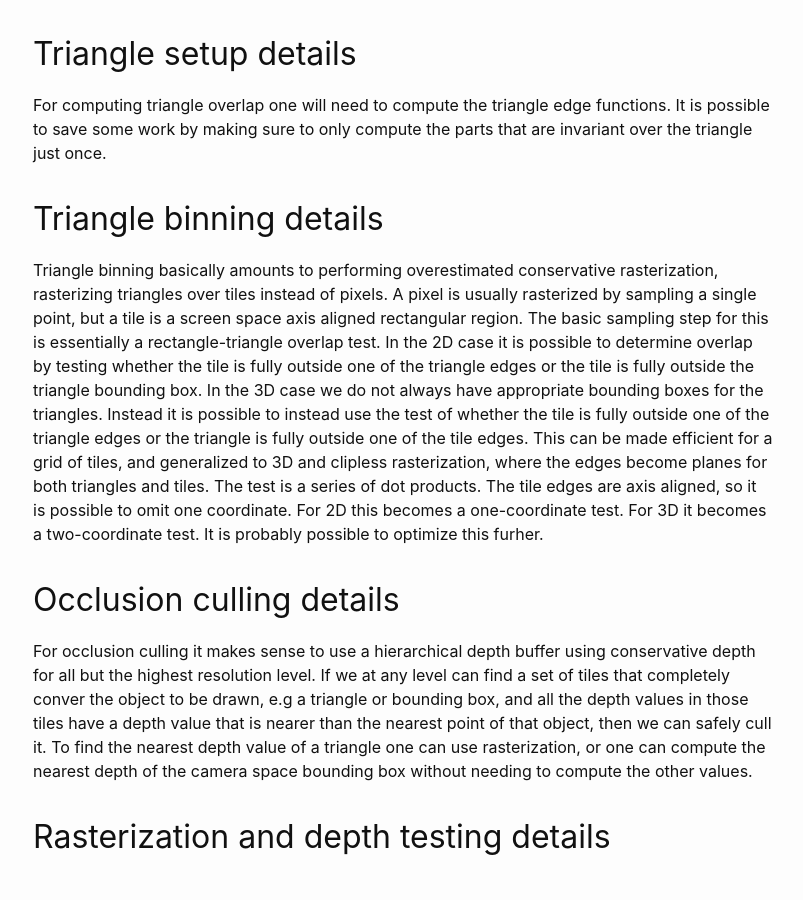
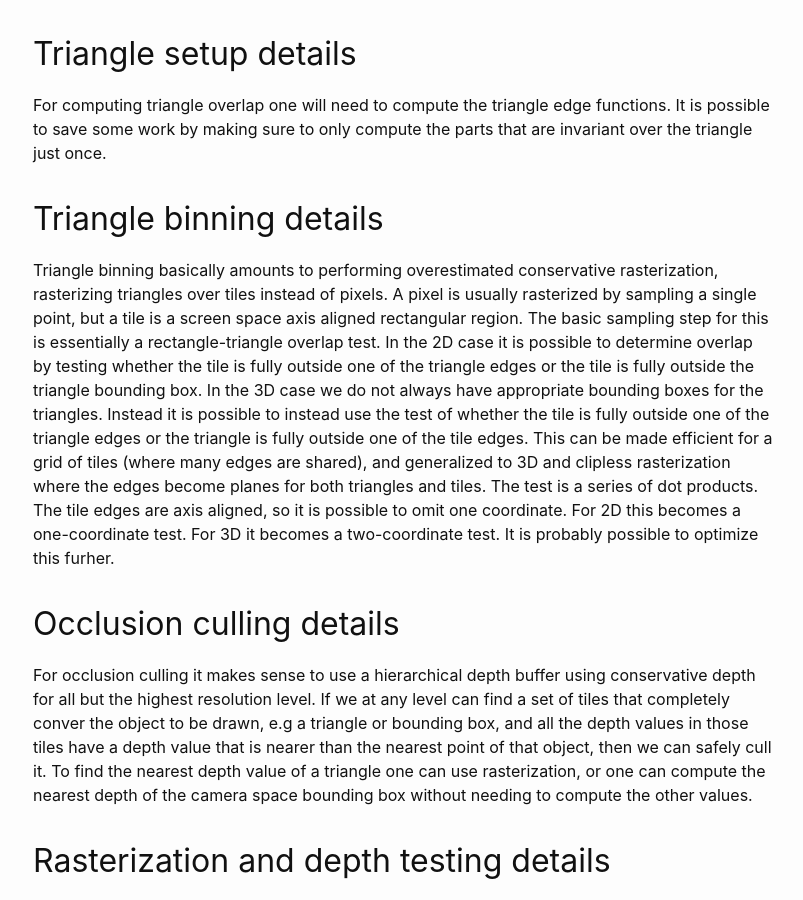
Before and after one commit to torgeiba/torgeiba.github.io, a Jekyll site: the page built from _posts/2023-02-10-rasterization-software-rasterization-project.md, in a window 1280 px wide and 900 px high, scrolled down 2073 px. Shown: the whole window, without its empty margins (237-1040 px from the left). Built offline with Jekyll 4.4.1, drawn with Linux system fonts in a browser that asks for light colours; our own code applies the rules of GitHub Pages for plain Markdown files.

Commit message:
Update 2023-02-10-rasterization-software-rasterization-project.md

```diff
--- a/_posts/2023-02-10-rasterization-software-rasterization-project.md
+++ b/_posts/2023-02-10-rasterization-software-rasterization-project.md
@@ -61,7 +61,7 @@ The basic sampling step for this is essentially a rectangle-triangle overlap tes
 In the 2D case it is possible to determine overlap by testing whether the tile is fully outside one of the triangle edges or the tile is fully outside the
 triangle bounding box. In the 3D case we do not always have appropriate bounding boxes for the triangles.
 Instead it is possible to instead use the test of whether the tile is fully outside one of the triangle edges or the triangle is fully outside one of the tile edges.
-This can be made efficient for a grid of tiles, and generalized to 3D and clipless rasterization, where the edges become planes for both triangles and tiles.
+This can be made efficient for a grid of tiles (where many edges are shared), and generalized to 3D and clipless rasterization where the edges become planes for both triangles and tiles.
 The test is a series of dot products. The tile edges are axis aligned, so it is possible to omit one coordinate. For 2D this becomes a one-coordinate test.
 For 3D it becomes a two-coordinate test. It is probably possible to optimize this furher.
 
```
